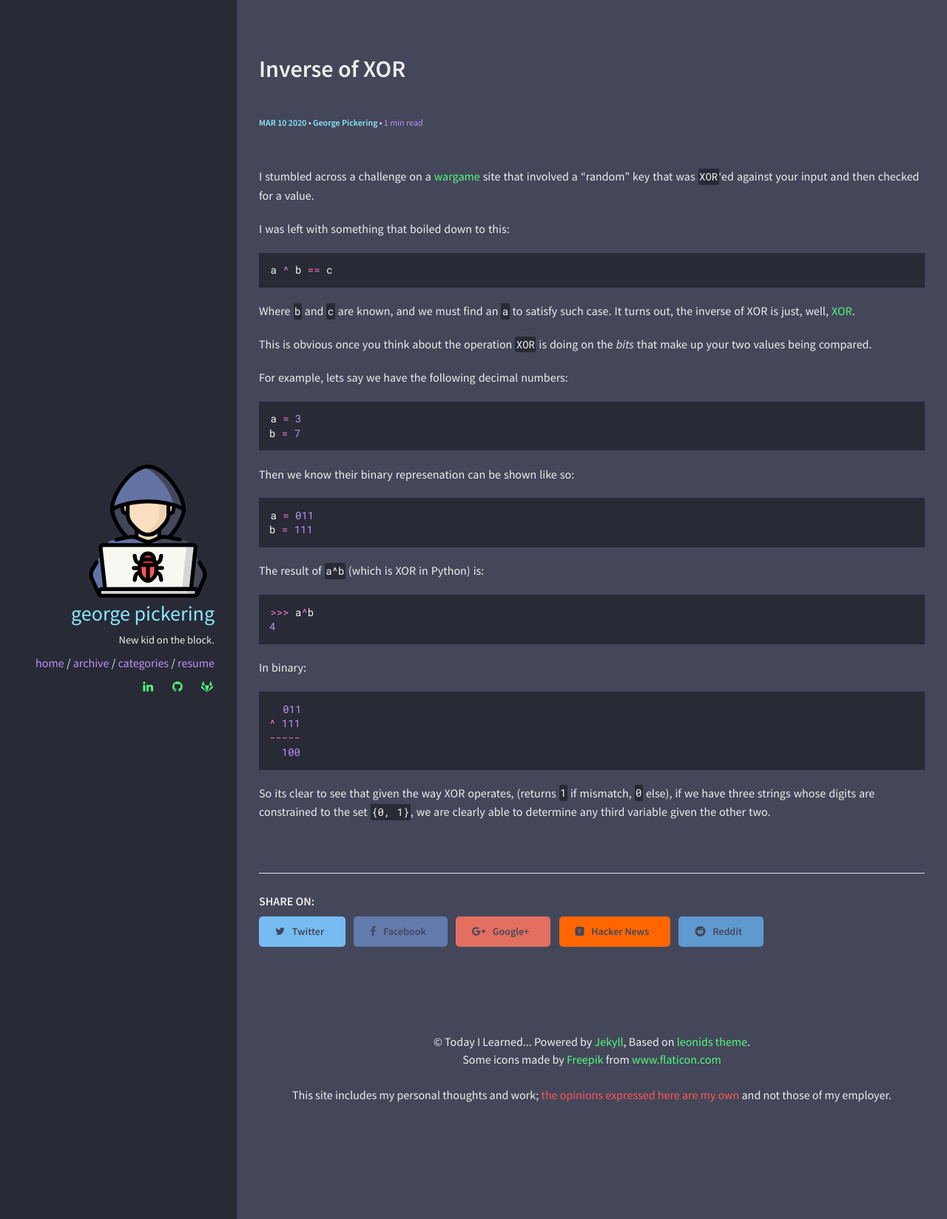
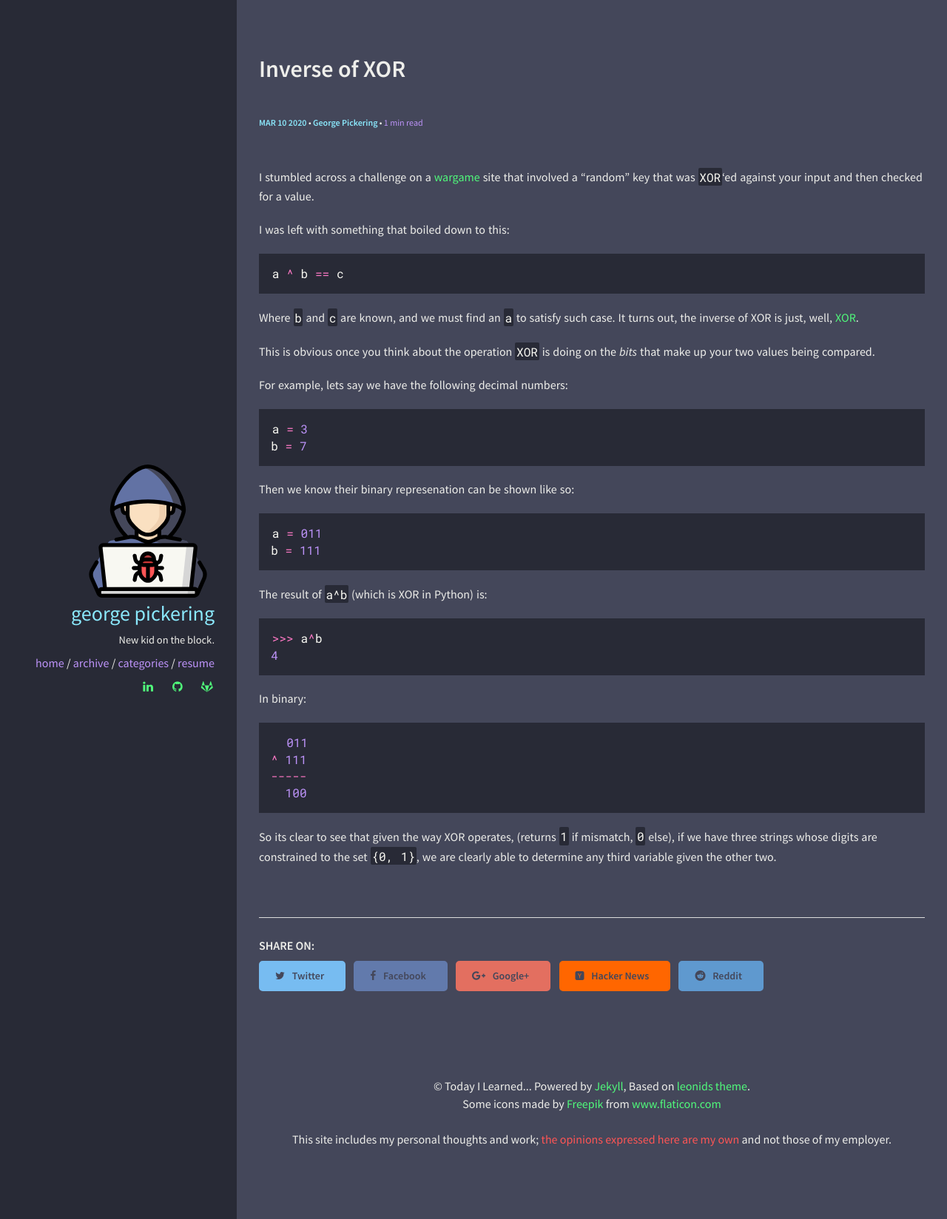
Before and after one commit to bigpick/TodayILearned, a Jekyll site: the page built from _posts/2020-03-10-xor-inverse.md, in a window 1280 px wide. Shown: the whole page at 74% size. Built offline with Jekyll 4.4.1, drawn with Linux system fonts in a browser that asks for light colours; some web fonts are replaced.

Commit message:
Update typography

```diff
--- a/_sass/components/_syntax-highlighting.scss
+++ b/_sass/components/_syntax-highlighting.scss
@@ -7,9 +7,8 @@
   font-family: $font-family-monospace;
   //color: #6272a4;
   color: #f8f8f2;
-  font-size: 0.9em;
   background-color: #282a36;
-  font-size: ($font-size-base - 2);
+  font-size: ($font-size-base + .15);
 }
 code {
   color: #f8f8f2;
--- a/_sass/components/_typography.scss
+++ b/_sass/components/_typography.scss
@@ -1,6 +1,34 @@
 /* ==========================================================================
    Typography
    ========================================================================== */
+
+/* ============ Fonts ============ */
+/* === Victor Mono - Regular === */
+@font-face {
+    font-family: 'Victor Mono';
+    font-style: normal;
+    font-weight: 900;
+    src: url('../../assets/fonts/VictorMono-SemiBold.eot'); /* IE9 Compat Modes */
+    src: local('Victor Mono Regular'), local('VictorMono-SemiBold'),
+         url('../../assets/fonts/VictorMono-SemiBold.eot?#iefix') format('embedded-opentype'), /* IE6-IE8 */
+         url('../../assets/fonts/VictorMono-SemiBold.woff2') format('woff2'), /* Super Modern Browsers */
+         url('../../assets/fonts/VictorMono-SemiBold.woff') format('woff'), /* Modern Browsers */
+         url('../../assets/fonts/VictorMono-SemiBold.ttf') format('truetype'), /* Safari, Android, iOS */
+         url('../../assets/fonts/VictorMono-SemiBold.svg#VictorMono-SemiBold') format('svg'); /* Legacy iOS */
+}
+/* ====  IBM Plex Sans Condensed ==== */
+/* ===  IBM Plex Sans Condensed - ExtraLight === */
+@font-face {
+    font-family: 'IBM Plex Sans Condensed';
+    font-style: normal;
+    font-weight: 400;
+    src: url('../../assets/fonts/IBMPlexSansCondensed-ExtraLight.eot');                                    /* IE9 Compat Modes */
+    src: local('IBM Plex Sans Condensed'), local('IBMPlexSansCondensed-ExtraLight'),
+         url('../../assets/fonts/IBMPlexSansCondensed-ExtraLight.eot?#iefix') format('embedded-opentype'), /* IE6-IE8 */
+         url('../../assets/fonts/IBMPlexSansCondensed-ExtraLight.woff2') format('woff2'),                  /* Super Modern Browsers */
+         url('../../assets/fonts/IBMPlexSansCondensed-ExtraLight.woff') format('woff'),                    /* Modern Browsers */
+         url('../../assets/fonts/IBMPlexSansCondensed-ExtraLight.ttf') format('truetype'),                 /* Safari, Android, iOS */
+}
 
 //
 // Global
--- a/_sass/components/_variables.scss
+++ b/_sass/components/_variables.scss
@@ -23,7 +23,7 @@
 
 $font-family-sans-serif:     "Source Sans Pro", "Helvetica Neue", Helvetica, Arial, sans-serif !default;
 $font-family-serif:          Georgia, "Times New Roman", Times, serif !default;
-$font-family-monospace:      "Roboto Mono", "Courier New", monospace !default;
+$font-family-monospace:      "Victor Mono", "Roboto Mono", "Courier New", monospace !default;
 $font-family-base:           $font-family-sans-serif !default;
 
 // Pixel value used to responsively scale all typography. Applied to the `<html>` element.
```
